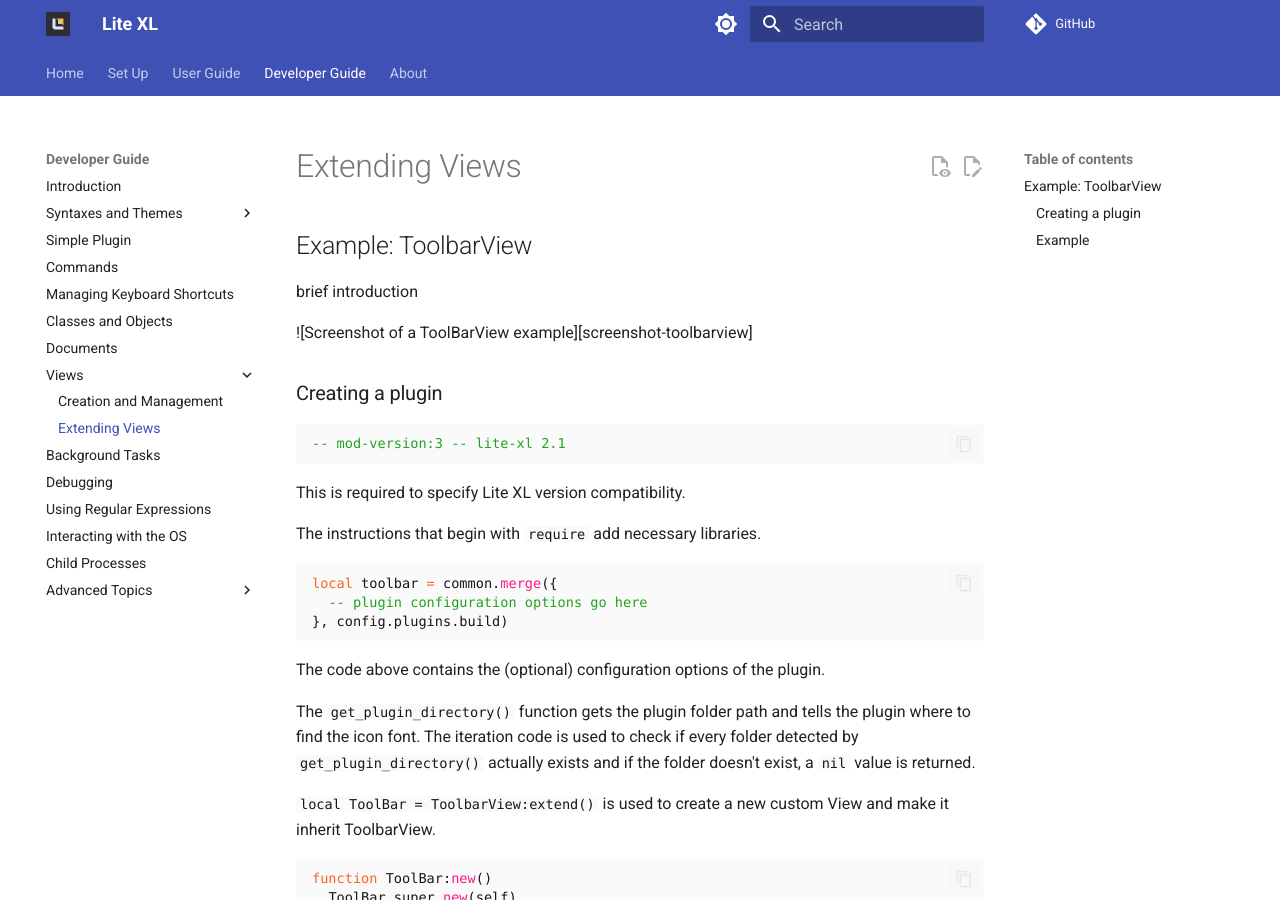
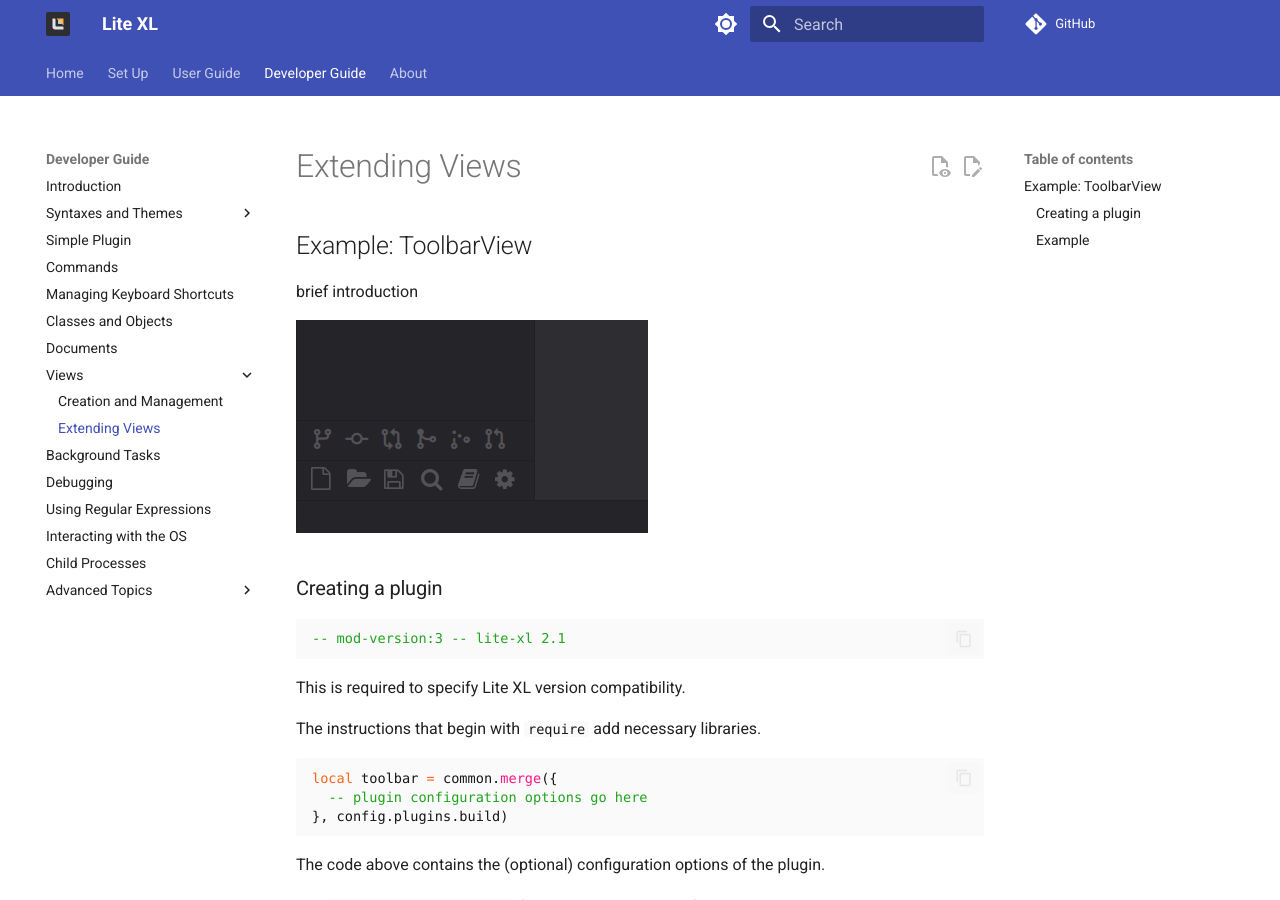
Before and after one commit to lite-xl/lite-xl.github.io, an MkDocs documentation site: the page built from docs/developer-guide/views-examples.md, in a window 1280 px wide and 900 px high. Built offline with MkDocs 1.6.1 and Material for MkDocs 9.7.7, drawn with Linux system fonts in a browser that asks for light colours; some web fonts are replaced; comment, search, counter and statistics services are not loaded; the version menu is left out.

Commit message:
Added ToolBarView md link definition.

````diff
--- a/docs/developer-guide/views-examples.md
+++ b/docs/developer-guide/views-examples.md
@@ -122,3 +122,5 @@
 
 return toolbar
 ```
+
+[screenshot-toolbarview]: ../assets/screenshots/views/toolbarview.png
````
